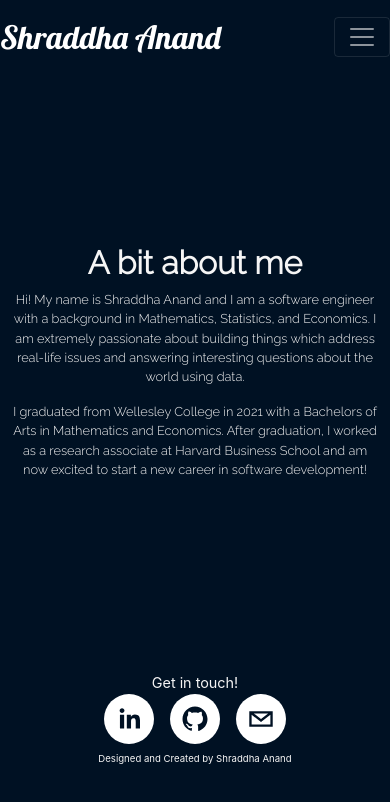
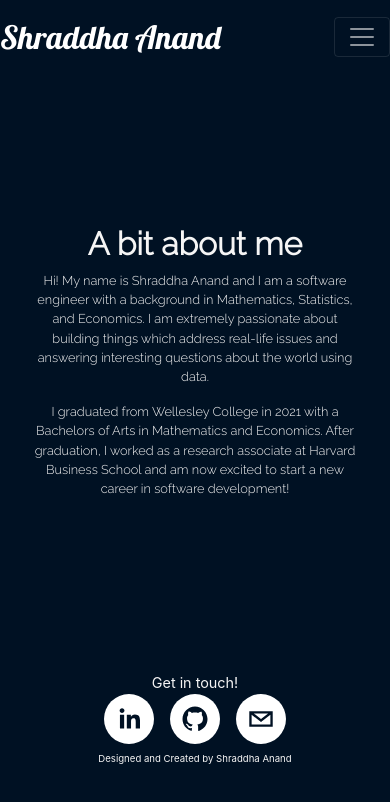
Before and after one commit to sanand100/portfolio-react, a React (Create React App) app: page /AboutMe in a window 390 px wide. Shown: the top 802 px of the page. Built offline with nearby package versions, Linux system fonts and the light colour scheme; a web font is replaced by a local one.

Commit message:
fix padding and height of aboutme container

```diff
--- a/src/Components/AboutMe.css
+++ b/src/Components/AboutMe.css
@@ -1,10 +1,18 @@
-#aboutme{
-    height: 78vh;
+.aboutme-container{
+    /* height: 78vh;
+    max-width: 40em;
+    display: flex;
+    flex-direction: column;
+    justify-content: center;
+    align-items: center; */
+    height: 70vh;
     max-width: 40em;
     display: flex;
     flex-direction: column;
     justify-content: center;
     align-items: center;
+    padding: 2em;
+
 }
 .aboutme-header{
     font-size: 2.5em;
@@ -17,7 +25,7 @@
 }
 
 @media (max-width: 400px){
-    #aboutme {
+    .aboutme-container {
         height: 70vh;
     }
     .aboutme-header{
--- a/src/Components/AboutMe.js
+++ b/src/Components/AboutMe.js
@@ -2,7 +2,7 @@ import React from 'react';
 import '../Components/AboutMe.css';
 function AboutMe(props) {
 	return (
-		<div className='container' id='aboutme'>
+		<div className='aboutme-container container' id='aboutme'>
 			<h2 className='aboutme-header'>A bit about me</h2>
 			<p className='aboutme-p'>
 				Hi! My name is Shraddha Anand and I am a software engineer with a
```
